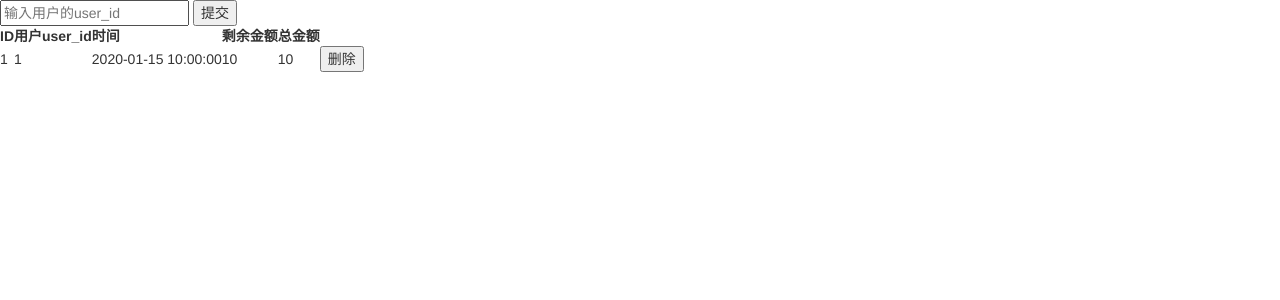
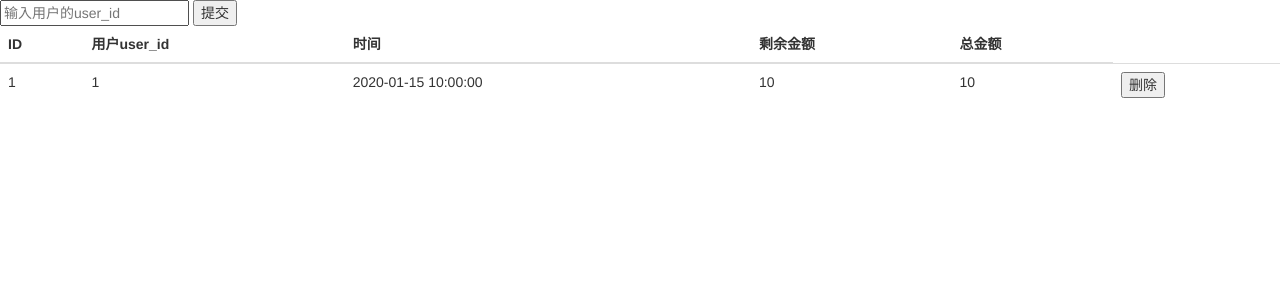
Before and after one commit to hongluema/walry, a Django app: template weixin/templates/weixin/findTask.html in a window 1280 px wide. Shown: the top 300 px of the page. Run offline with Django 3.2, Linux system fonts and the light colour scheme; the template is opened without the code that fills it: most values are stand-ins (such as "Sample title", 1, 10 or a date in 2020); some libraries are stand-ins or nearby versions.

Commit message:
chang html

```diff
--- a/weixin/templates/weixin/findTask.html
+++ b/weixin/templates/weixin/findTask.html
@@ -12,7 +12,7 @@
         <input type="text" name="uid" placeholder="输入用户的user_id">
         <button type="submit">提交</button>
     </form>
-    <table>
+    <table class="table">
         <thead>
             <tr>
                 <th>ID</th>
```
